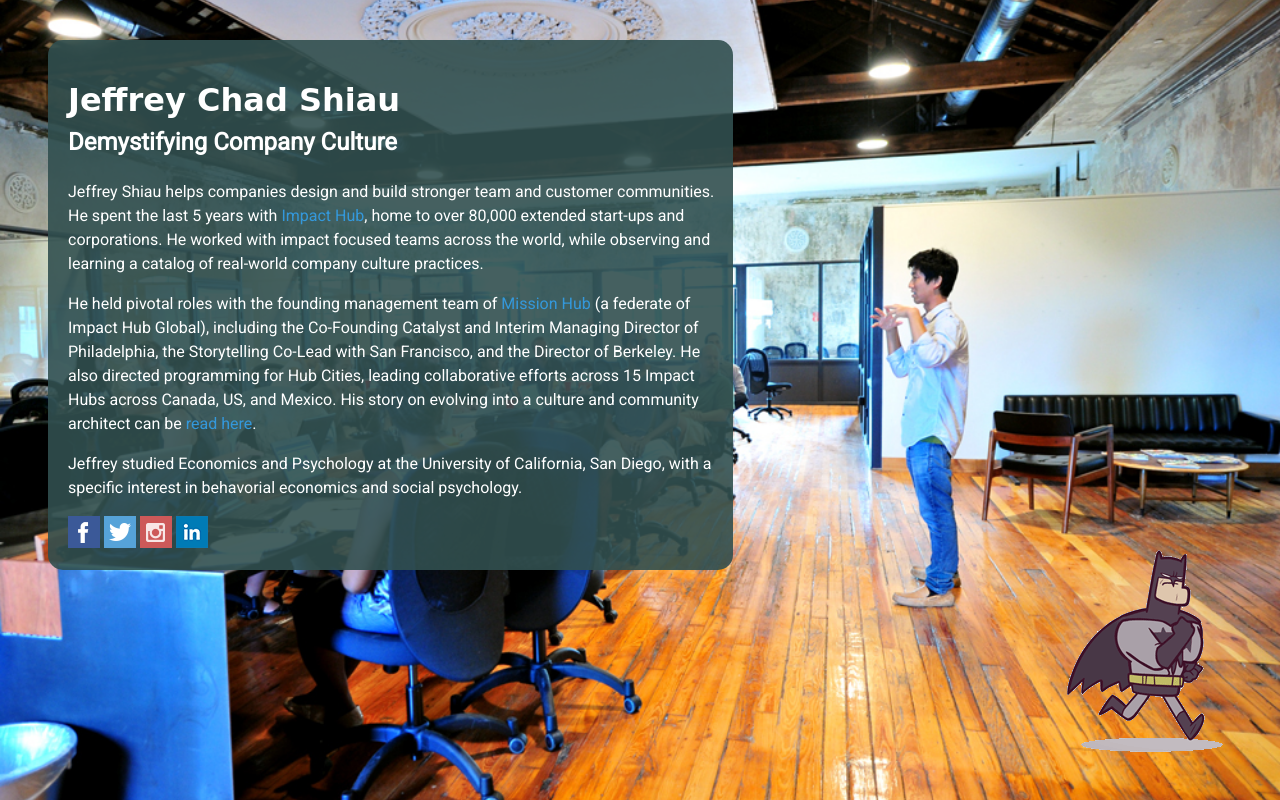
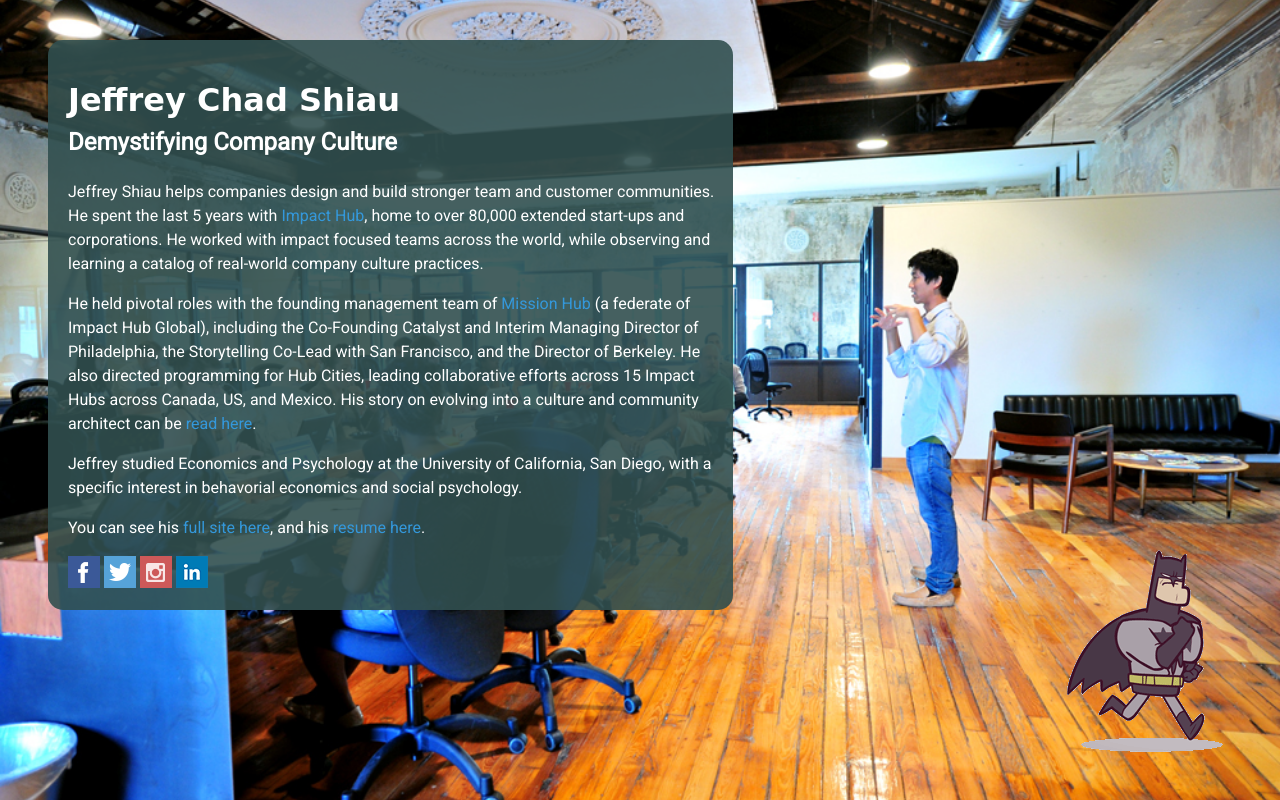
Before and after one commit to jcshiau/jeffsplash, a plain HTML site: page index.html in a window 1280 px wide. Shown: the top 800 px of the page. Drawn offline with Linux system fonts and the light colour scheme; a web font is replaced by a local one.

Commit message:
add full site link and resume link

```diff
--- a/index.html
+++ b/index.html
@@ -33,7 +33,7 @@
 		<p>Jeffrey Shiau helps companies design and build stronger team and customer communities. He spent the last 5 years with <a href="http://www.impacthub.net/" target="_blank">Impact Hub</a>, home to over 80,000 extended start-ups and corporations. He worked with impact focused teams across the world, while observing and learning a catalog of real-world company culture practices.</p>
 		<p>He held pivotal roles with the founding management team of <a href="http://www.mission-hub.com/" target="_blank">Mission Hub</a> (a federate of Impact Hub Global), including the Co-Founding Catalyst and Interim Managing Director of Philadelphia, the Storytelling Co-Lead with San Francisco, and the Director of Berkeley. He also directed programming for Hub Cities, leading collaborative efforts across 15 Impact Hubs across Canada, US, and Mexico. His story on evolving into a culture and community architect can be <a href="https://medium.com/@jeffreychadshiau/finding-humans-in-the-workplace-9f0c61647216" target="_blank">read here</a>.</p>
 		<p>Jeffrey studied Economics and Psychology at the University of California, San Diego, with a specific interest in behavorial economics and social psychology. </p>
-		<p></p>
+		<p>You can see his <a href="http://mymiddlenameischad.com/">full site here</a>, and his <a href="https://mymiddlenameischad.files.wordpress.com/2015/09/copyofjeffreychadshiauresume.pdf" target="blank">resume here</a>.</p>
 
 		<a href="https://www.facebook.com/jeffrey.shiau" target="_blank">
 		<img src="images/32-facebook.png" alt="Facebook">
```
